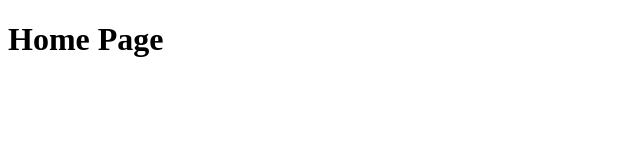
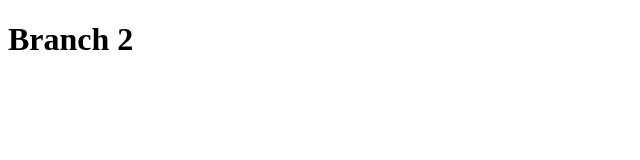
Before and after one commit to jayakrishna-miriyam/web-Test, a plain HTML site: page index.html in a window 1280 px wide. Shown: the whole page, without its empty margins (0-640 px from the left). Drawn offline with Linux system fonts and the light colour scheme.

Commit message:
Test push to Branch 2

```diff
--- a/index.html
+++ b/index.html
@@ -11,7 +11,7 @@
 
 </head>
 <body>
-    <h1>Home Page</h1>
+    <h1>Branch 2</h1>
 
 
 
```
